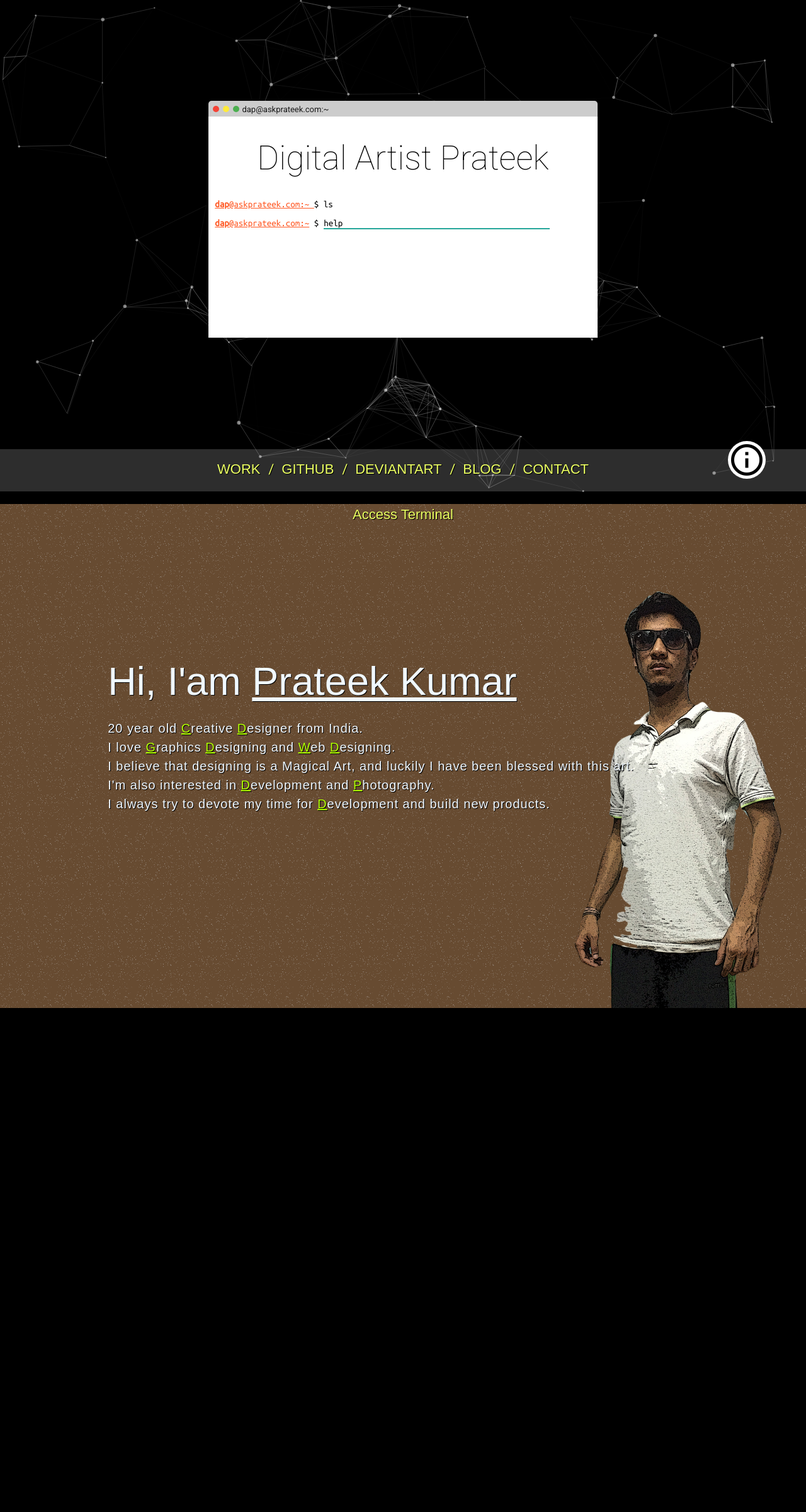
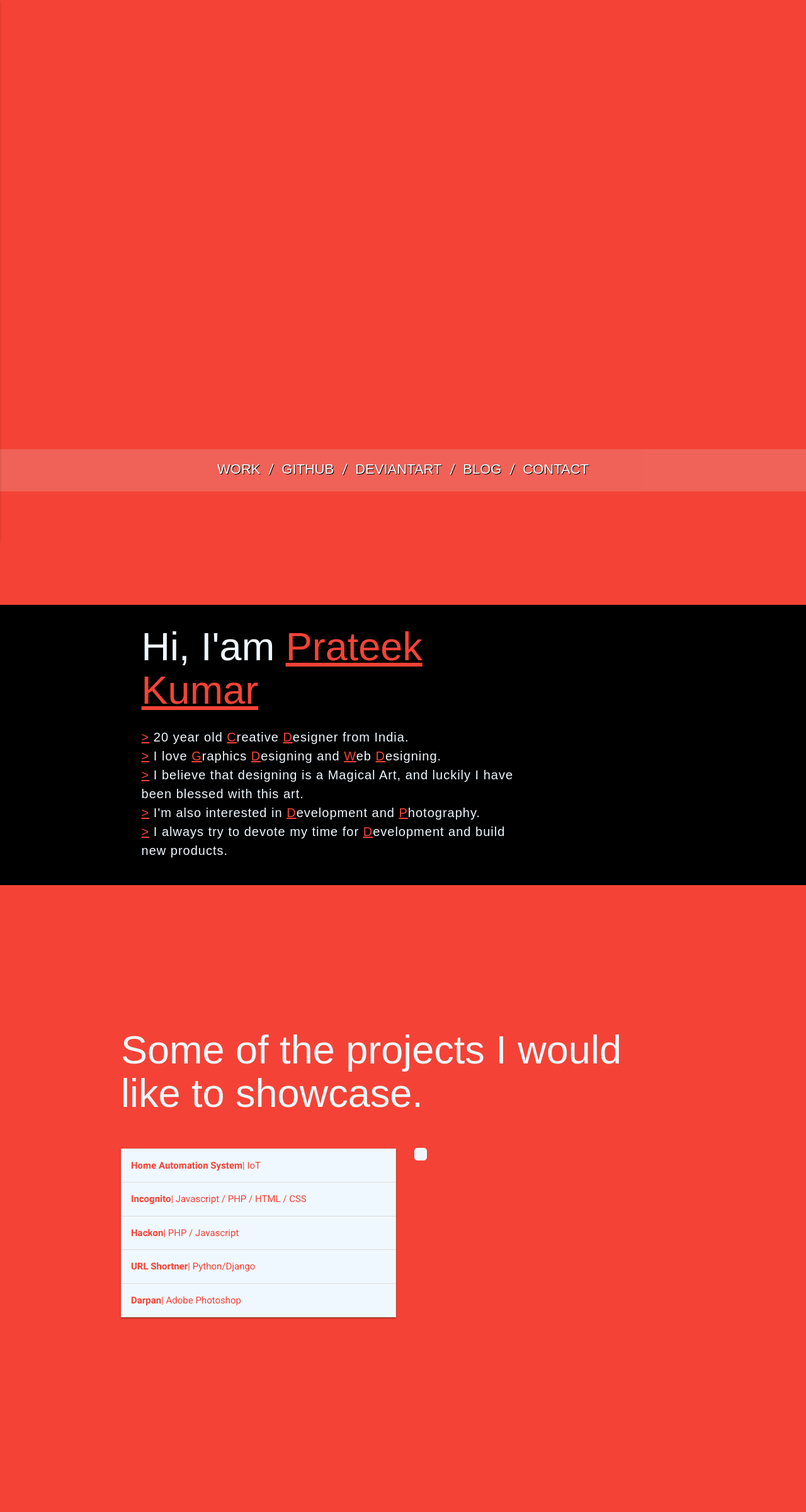
Before and after one commit to askprateek/My-Website, a PHP site: page /terminal/main.php in a window 1280 px wide. Shown: the whole page at 63% size. Before the commit the page ends 1600 px from the top, so only its background shows below. Run offline with PHP 8.4, Linux system fonts and the light colour scheme; some libraries are stand-ins or nearby versions; some web fonts are replaced.

Commit message:
Major Changes | terminal Hidden

```diff
--- a/terminal/css/about.css
+++ b/terminal/css/about.css
@@ -1,15 +1,21 @@
 @import 'https://fonts.googleapis.com/css?family=Cuprum';
 .about {
-    background: url('/muse/images/me.png'), url('/muse/images/back.png');
-    background-repeat: no-repeat, repeat;
-    background-position: bottom right, bottom;
-    background-size: 50vh, 10%;
+/*    background: url('/muse/images/me.png'), url('/muse/images/back.png');*/
+/*    background-repeat: no-repeat, repeat;*/
+/*    background-position: bottom right, bottom;*/
+/*    background-size: 50vh, 10%;*/
     text-shadow: 1px 1px 0px black;
+    padding-top: 20vh;
+    z-index: 10;
 
 }
 span{
-    color:#b1ff00;
+    color:#F44336;
     text-decoration: underline;
+}
+.data{
+    background: #000;
+    padding-bottom: 20px;
 }
 .data p,h1,a{
     font-family: 'Cuprum', sans-serif;
@@ -20,11 +26,18 @@
     font-size: 20px;
     letter-spacing: 1px;
 }
+@media only screen and (max-width :786px){
+    .about{
+        padding-top:5vh;
+    }
+    .data h1{
+        font-size: 250%;
+    }
+    .data p{
+        font-size: 150%;
+    }
+}
 
-.data{
-    padding-top:  20vh;
-    padding-left: 20vh;
-}
 .data h1 {
     font-weight: 200;
 }
@@ -43,14 +56,19 @@
 navbar li,a{
     font-size: 22px;
     display: inline-block;
-    color: #ebff61;
+    color: white;
     border-bottom: 2px solid rgba(225,0,0,0);
 }
 navbar li a:hover{
-   border-bottom: 2px solid #ebff61;
+   border-bottom: 2px solid white;
 
 }
 
+@media only screen and (max-width:800px){
+    navbar{
+        display: none;
+    }
+}
 .name {
-    color: aliceblue;
+    color: #F44336;
 }
--- /dev/null
+++ b/terminal/css/home.css
@@ -0,0 +1,36 @@
+/* Common CSS */
+html{
+    background: #F44336;
+}
+section{
+    height: 100vh;
+}
+
+nav{
+    background: none;
+    box-shadow: none;
+    text-transform: uppercase;
+    position: absolute;
+}
+.side-nav a{
+    font-size: 24px;
+}
+nav .button-collapse{
+    position: fixed;
+    top: 20px;
+    left: 20px;
+}
+
+/* SVG */
+#svg{
+    width: 80%;
+/*    height: 40%;*/
+}
+
+@media only screen and (max-width :720px){
+    #svg{
+        height: 100%;
+    }
+}
+
+/* INTRO SECTION CSS*/
--- a/terminal/css/portfolio.css
+++ /dev/null
@@ -1,84 +0,0 @@
-/* Chrome, Safari, Opera */
-@-webkit-keyframes example {
-    0%   {color:red;}
-    25%  {color:#ffab40;}
-    50%  {color:blue;}
-    75%  {color:green;}
-    100% {color:red;}
-}
-
-/* Standard syntax */
-@keyframes example {
-    0%   {color:red;}
-    25%  {color:#ffab40;}
-    50%  {color:blue;}
-    75%  {color:green;}
-    100% {color:red;}
-}
-
-
-.underline{
-    padding: 10px;
-    position: relative;
-    text-shadow: 1px 1px black;
-
-
-}
-.underline:after{
-    content: "";
-    position: absolute;
-    background: black;
-    height: 4px;
-    left: 50%;
-    right: 50%;
-    bottom:0;
-    -webkit-transition-property: left, right,color;
-    transition-property: left, right,color;
-    -webkit-transition-duration: 1s;
-    transition-duration: 1s;
-    -webkit-transition-timing-function: ease-in-out;
-    transition-timing-function: ease-in-out;
-}
-.underline:hover::after{
-    left :0;
-    right: 0;
-}
-.cont-1{
-    padding-top: 10vh;
-}
-
-@keyframes back{
-    0%  {background-color: #FFAB40;}
-    25% {background: #90e9f8}
-    50% {background-color: #e74c3c;}
-    75% {background: #ADD100;}
-    100%{background-color: #FFAB40;}
-}
-
-.intro {
-    z-index: 10;
-    color:white;
-    width: inherit;
-    position: absolute;
-    padding: 5px;
-    border : 5px solid #333a41;
-    border-radius : 40px 0px 50px 0px;
-    animation: back;
-    animation-duration: 10s;
-    animation-iteration-count: infinite;
-    animation-timing-function: ease;
-}
-.dap-image {
-    text-align: right;
-    padding-right: 100px;
-    z-index: 5;
-}
-
-.dap-image img{
-    border :5px solid #333a41;
-    margin-bottom: -25px;
-}
-.term-acces {
-    padding-top: 20px;
-    margin: 0;
-}
--- /dev/null
+++ b/terminal/css/work.css
@@ -0,0 +1,14 @@
+.collapsible-header{
+    background-color: aliceblue;
+    color:#f44336;
+}
+
+.collapsible-body{
+    color:aliceblue;
+}
+.project_preview img {
+    max-width: 100%;
+    margin: 7px;
+    border: 10px solid aliceblue;
+    border-radius: 5px;
+}
--- a/terminal/head.php
+++ b/terminal/head.php
@@ -1,9 +1,11 @@
 <meta charset="UTF-8">
 <title>Digital Artist Prateek </title>
+<meta name=viewport content="width=device-width, initial-scale=1">
+
 <link href="https://fonts.googleapis.com/icon?family=Material+Icons" rel="stylesheet">
 <link rel="stylesheet" href="https://cdnjs.cloudflare.com/ajax/libs/materialize/0.97.6/css/materialize.min.css">
-<link rel="stylesheet" href="terminal/css/style.css">
-<link rel="stylesheet" href="terminal/css/portfolio.css">
+<link rel="stylesheet" href="terminal/css/home.css">
 <link rel="stylesheet" href="terminal/css/about.css">
+<link rel="stylesheet" href="terminal/css/work.css">
 <link href="https://fonts.googleapis.com/css?family=Ubuntu+Mono" rel="stylesheet">
 <link href='https://fonts.googleapis.com/css?family=Roboto:400,100' rel='stylesheet' type='text/css'>
--- /dev/null
+++ b/terminal/js/work.js
@@ -0,0 +1,4 @@
+console.log("Work");
+function changeImage(img){
+    document.getElementById('project').src ='/img/'+img;
+}
--- a/terminal/main.php
+++ b/terminal/main.php
@@ -4,9 +4,10 @@
   <?php include 'head.php'; ?>
 </head>
 <body>
-  <?php include 'sections/terminal.php'; ?>
 
+  <?php include 'sections/home.php'?>
   <?php include 'sections/about.php' ?>
+  <?php include 'sections/work.php' ?>
 
 
   <?php include 'scripts.php'; ?>
--- a/terminal/scripts.php
+++ b/terminal/scripts.php
@@ -3,15 +3,50 @@
 <script src="https://cdnjs.cloudflare.com/ajax/libs/materialize/0.97.7/js/materialize.min.js"></script>
 <script src="terminal/js/server-config.js"></script>
 <script src="terminal/js/index.js"></script>
+<script src="terminal/js/work.js"></script>
 <script>
     function scrollAnimate(link) {
     $('html, body').animate({
               scrollTop: $(link).offset().top
-        }, 1000);
+        }, 500);
     };
 
-    console.log("here");
     $(document).ready(function() {
-        scrollAnimate('#home');
+        var ids=[];
+        var sections = document.getElementsByTagName('section');
+        var sec_len = sections.length;
+        var i =0;
+        for (i=0; i<sec_len; i++){
+            ids.push('#'+sections[i].id);
+        }
+
+
+        $(".button-collapse").sideNav();
+        var bodyheight = $(window).height();
+        var docheight = $(document).height();
+        console.log(docheight);
+        console.log(bodyheight);
+
+        $(window).scroll(function(){
+            var top = $(window).scrollTop();
+//          console.log('Scroll');
+            clearTimeout( $.data( this, "scrollCheck" ) );
+            $.data( this, "scrollCheck", setTimeout(function() {
+                var exact = top/bodyheight;
+                var round = parseInt(exact);
+                if (exact-round<0.5){
+                    console.log(ids[round]);
+                    scrollAnimate(ids[round]);
+                }
+                else{
+                    console.log(ids[round+1]);
+                    scrollAnimate(ids[round+1]);
+                }
+
+    			}, 250) );
+
+
+        })
+
     });
 </script>
--- a/terminal/sections/about.php
+++ b/terminal/sections/about.php
@@ -1,21 +1,17 @@
 <section class="about" id ="home">
     <div class="back">
-    <div class="row">
-        <div class="col s12 center-align">
-            <a onclick="scrollAnimate('#aa_particles')" style="cursor:pointer">Access Terminal</a>
-        </div>
-    </div>
     <div class="row data">
-        <div class="col s12">
+        <div class="col s12 m6 offset-m2">
             <h1>Hi, I'am <span class="name">Prateek Kumar</span></h1>
-            <p> 20 year old <span>C</span>reative <span>D</span>esigner from India. <br>
-                I love <span>G</span>raphics <span>D</span>esigning and <span>W</span>eb <span>D</span>esigning.<br>
-                I believe that designing is a Magical Art, and luckily I have been blessed with this art. <br>
-                I'm also interested in <span>D</span>evelopment and <span>P</span>hotography.<br>
-                I always try to devote my time for <span>D</span>evelopment and build new products.
+            <p> <span>></span> 20 year old <span>C</span>reative <span>D</span>esigner from India. <br>
+                <span>></span> I love <span>G</span>raphics <span>D</span>esigning and <span>W</span>eb <span>D</span>esigning.<br>
+                <span>></span> I believe that designing is a Magical Art, and luckily I have been blessed with this art. <br>
+                <span>></span> I'm also interested in <span>D</span>evelopment and <span>P</span>hotography.<br>
+                <span>></span> I always try to devote my time for <span>D</span>evelopment and build new products.
             </p>
         </div>
     </div>
+
     <navbar>
         <ul>
             <li><a href="#work">Work</a></li>
--- /dev/null
+++ b/terminal/sections/home.php
@@ -0,0 +1,28 @@
+<section id ="intro">
+    <nav>
+         <ul id="slide-out" class="side-nav">
+             <li><a href="#work">Work</a></li>
+            <li><a href="https://github.com/askprateek" target="_blank">Github</a></li>
+            <li><a href="https://askprateek.deviantart.com/" target="_blank">Deviantart</a></li>
+            <li><a href="https://blog.askprateek.com/" target="_blank">blog</a> </li>
+            <li><a href="#contact">Contact</a></li>
+
+
+        <!--<li><div class="userView">
+            <img class="background" src="images/office.jpg">
+            <a href="#!user"><img class="circle" src="images/yuna.jpg"></a>
+            <a href="#!name"><span class="white-text name">John Doe</span></a>
+            <a href="#!email"><span class="white-text email">jdandturk@gmail.com</span></a>
+            </div>
+        </li> -->
+
+  </ul>
+  <a href="#" data-activates="slide-out" class="button-collapse"><i class="material-icons">menu</i></a>
+
+    </nav>
+    <div style="text-align:center;padding:150px 0px">
+        <object>
+            <embed src="/terminal/dap.svg" id = 'svg'>
+        </object>
+    </div>
+</section>
--- /dev/null
+++ b/terminal/sections/work.php
@@ -0,0 +1,63 @@
+<section id="work">
+<div class="container">
+    <div class="row">
+        <div class="col s12">
+            <h1 class="thin">Some of the projects I would like to showcase.</h1>
+        </div>
+    </div>
+<div class="row">
+    <div class="col s12 m6">
+        <ul class="collapsible" data-collapsible="accordion">
+        <li>
+            <div class="collapsible-header" onclick="changeImage('iot.png')"><b>Home Automation System</b> | IoT</div>
+            <div class="collapsible-body"><p>Home Automation system is a IoT based project which include the following features -><br>
+                    1. Control Home appliances via mobile device from anywhere in the world<br>
+                    2. Home Security - Complete home lockdown and notification in case of unauthorized access to home.<br><br>
+                  </p>
+            </div>
+        </li>
+        <li>
+            <div class="collapsible-header" onclick="changeImage('iot.png')" ><b>Incognito</b> | Javascript / PHP / HTML / CSS</div>
+            <div class="collapsible-body"><p>Open Anonymous Discussion Platform for FirefoxOS. <br>
+                                    Anglehack 2015 Sponsor Winner Idea.<br><br>
+
+                <b>Features</b><br>
+                >Browse Channels on topics that interest you most<br>
+                >Create and publish your channels to a realtime stream for instant social interaction<br>
+                >Post Questions to any number of channels<br>
+                >Peek into any Channel<br>
+                >Find your Posts on separate tab named My Posts<br>
+                >Explore Trending and Latest posted questions in different channels<br>
+                >Never Reveal your Identity</p>
+            </div>
+        </li>
+        <li>
+            <div class="collapsible-header" onclick="changeImage('hackon.png')" ><b>Hackon</b> | PHP / Javascript</div>
+            <div class="collapsible-body"><p>Online Cryptic/Technical Challenges for college students. <br>
+                Students have to solve 10 different technical challenges to win the game.<br>
+                Received 100+ participation.</p></div>
+        </li>
+        <li>
+            <div class="collapsible-header" onclick="changeImage('urls.png')" ><b>URL Shortner</b> | Python/Django</div>
+            <div class="collapsible-body"><p>Build a Django based URL shortening Service in summer vacations in Hackathon Weekend challenge.<br>
+
+                </p></div>
+        </li>
+        <li>
+            <div class="collapsible-header" onclick="changeImage('darpan.png')" ><b>Darpan</b> | Adobe Photoshop</div>
+            <div class="collapsible-body"><p>Darpan is the official Magazine of our college.<br>
+                        I was in the core Designer team of the Magazine and designed nearly 50% pages of the magazine.
+                </p></div>
+        </li>
+
+        </ul>
+    </div>
+<!--   Project Previews  -->
+    <div class="col s12 m6 project_preview">
+        <img id ="project">
+    </div>
+
+
+</div>
+</div>
+</section>
```
Also changed, not shown: terminal/sections/portfolio.php (deleted, +0 -26 lines), img/darpan.png (added), img/iot.png (added), img/urls.png (added), terminal/css/terminal.css (renamed from terminal/css/style.css), terminal/dap.svg (added).
